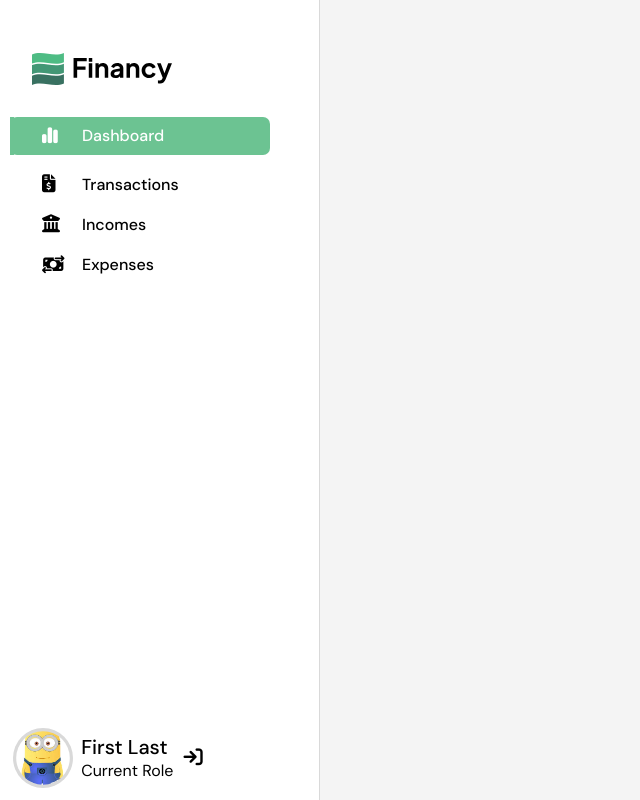
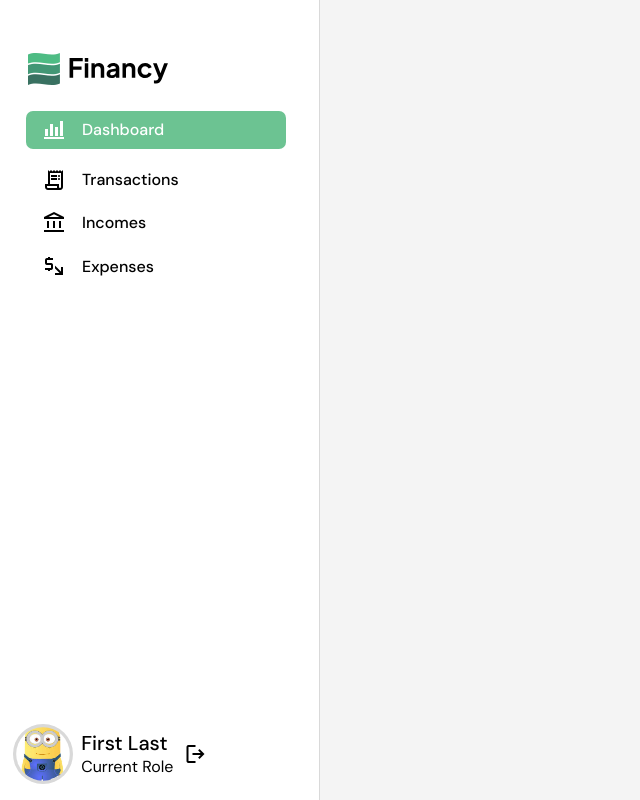
Before and after one commit to harshit-kms/finance-dashboard, a React (Create React App) app in the folder Client/: page / in a window 1280 px wide. Shown: the whole page, without its empty margins (0-640 px from the left). Built offline with nearby package versions, Linux system fonts and the light colour scheme.

Commit message:
Finished Navbar

```diff
--- a/Client/public/index.html
+++ b/Client/public/index.html
@@ -18,7 +18,7 @@
     <link rel="preconnect" href="https://fonts.googleapis.com">
     <link rel="preconnect" href="https://fonts.gstatic.com" crossorigin>
     <link href="https://fonts.googleapis.com/css2?family=DM+Sans:ital,opsz,wght@0,9..40,100..1000;1,9..40,100..1000&display=swap" rel="stylesheet">
-    <link rel="stylesheet" href="https://cdnjs.cloudflare.com/ajax/libs/font-awesome/6.6.0/css/all.min.css" integrity="sha512-Kc323vGBEqzTmouAECnVceyQqyqdsSiqLQISBL29aUW4U/M7pSPA/gEUZQqv1cwx4OnYxTxve5UMg5GT6L4JJg==" crossorigin="anonymous" referrerpolicy="no-referrer" />
+    <link rel="stylesheet" href="https://fonts.googleapis.com/css2?family=Material+Symbols+Outlined:opsz,wght,FILL,GRAD@24,400,0,0" />
     <!--
       Notice the use of %PUBLIC_URL% in the tags above.
       It will be replaced with the URL of the `public` folder during the build.
--- a/Client/src/App.js
+++ b/Client/src/App.js
@@ -32,6 +32,7 @@ function App() {
 }
 
 const AppStyled = styled.div`
+  display: flex;
   height: 100vh;
   background: #F4F4F4;
   main{
--- a/Client/src/components/dashboard.js
+++ b/Client/src/components/dashboard.js
@@ -4,9 +4,11 @@ function Dashboard(){
     return(
         <DashboardStyled>
         </DashboardStyled>
+
     );
 }
 
 const DashboardStyled = styled.div`
+    font-size: 10rem;
 `;
 export default Dashboard
--- a/Client/src/components/navigation.js
+++ b/Client/src/components/navigation.js
@@ -33,21 +33,23 @@ function Navigation({active, setActive}) {
   }
 
 const NavStyled = styled.nav`
+    display: flex;
     background: #FFFFFF;
-    height: 100%;
+    height: 100vh;
     width: 20rem;
     border-width: 0px 1px 0px 0px;
     border-style: solid;
     border-color: #D9D9D9;
+    flex-direction: column;
     padding: 53px 10px 53px 10px;
     img{
-        width: 11.5rem;
+        width: 11rem;
         height: 2rem;
     }
     .navitems{
-        flex: 1;
         display: flex;
         flex-direction: column;
+        flex: 1;
         margin-top: 1rem;
         li{
             display: grid;
@@ -56,44 +58,33 @@ const NavStyled = styled.nav`
             margin: .6rem 0;
             font-weight: 500;
             cursor: pointer;
-            transition: all .4s ease-in-out;
             padding-left: 2rem;
             position: relative;
             span{
                 font-size: 1rem;
             }
-            i{
-                font-size: 1.125rem;
-            }
         }
         .active{
             height: 38px;
             width: 260px;
-            border-radius: 7px;
+            border-radius: 0.438rem;
             background-color: #6CC392;
             cursor: pointer;
             color: #FFFFFF;
-            i{
-                color: #FFFFFF;
-            }
-            &::before{
-                content: "";
-                position: absolute;
-                width: 4px;
-                height: 100%;
-                background: #6CC392;
-
-            }
+            padding: 0px 0px 0px 1rem;
+            margin-left: 1rem;
+            transition: background-color 0.2s, color 0.2s;
         }
     }
     .user-profile{
         display: flex;
         align-items: center;
         padding: .2rem;
-        margin-top: 27.5rem;
+        margin-top: auto;
+        margin-bottom: -2.5rem;
         img{
-            width: 60px;
-            height: 60px;
+            width: 3.75rem;
+            height: 3.75rem;
             border-radius: 50%;
             object-fit: cover;
             background: #D9D9D9;
@@ -101,7 +92,7 @@ const NavStyled = styled.nav`
             margin-right: .5rem;
         }
         h2{
-            font-size: 20px;
+            font-size: 1.25rem;
             font-weight: 500;
             margin-right: 1rem;
         }
--- a/Client/src/index.js
+++ b/Client/src/index.js
@@ -7,6 +7,6 @@ const root = ReactDOM.createRoot(document.getElementById('root'));
 root.render(
   <React.StrictMode>
     <GlobalStyle />
-      <App />
+    <App />
   </React.StrictMode>
 );
--- a/Client/src/styles/Layout.js
+++ b/Client/src/styles/Layout.js
@@ -1,6 +1,4 @@
 import styled from "styled-components";
 
 export const InnerLayout = styled.div`
-    padding: 30rem 1.5rem;
-    width: 100%;
 `;
--- a/Client/src/utils/Icons.js
+++ b/Client/src/utils/Icons.js
@@ -1,5 +1,5 @@
-export const signup = <i class="fa-solid fa-arrow-right-to-bracket"></i>
-export const dashboard = <i class="fa-solid fa-chart-simple"></i>
-export const transactions = <i class="fa-solid fa-file-invoice-dollar"></i>
-export const incomes = <i class="fa-solid fa-building-columns"></i>
-export const expenses = <i class="fa-solid fa-money-bill-transfer"></i>
+export const signup = <i class="material-symbols-outlined">logout</i>
+export const dashboard = <i class="material-symbols-outlined">bar_chart_4_bars</i>
+export const transactions = <i class="material-symbols-outlined">receipt_long</i>
+export const incomes = <i class="material-symbols-outlined">account_balance</i>
+export const expenses = <i class="material-symbols-outlined">mintmark</i>
```
